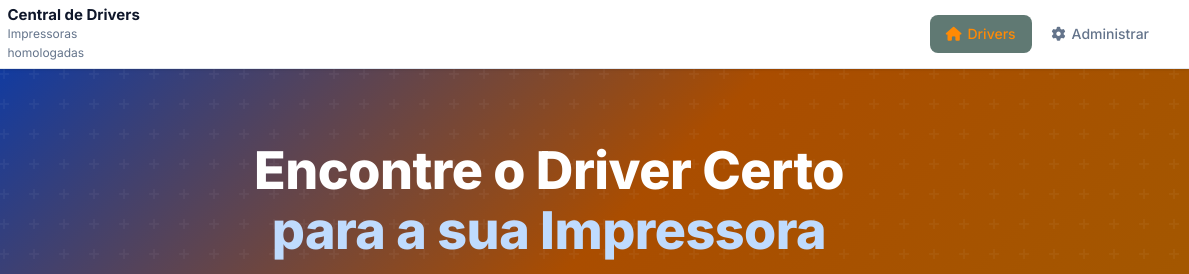
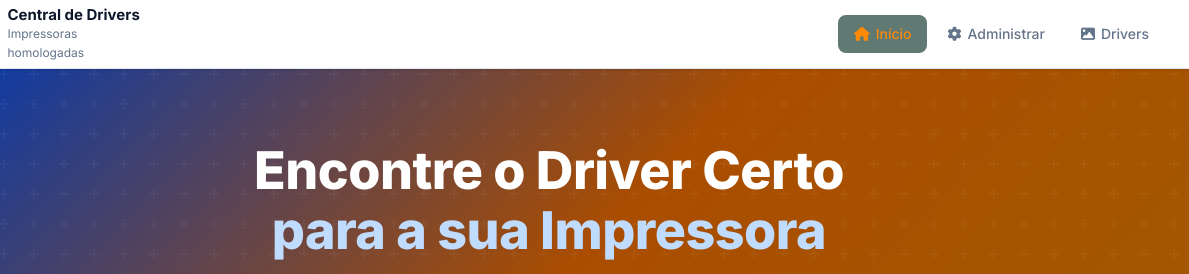
Before and after one commit to Deli-valenga/Portal-driver-impressoras, a website: page impshomo.html in a window 1280 px wide. Shown: the top 274 px of the page, 91-1280 px from the left. Drawn offline with Linux system fonts and the light colour scheme; no server answers.

Commit message:
Index e drivers

```diff
--- a/impshomo.html
+++ b/impshomo.html
@@ -23,8 +23,9 @@
         </div>
       </div>
       <nav class="header-nav">
-        <a href="impshomo.html" class="nav-link active"><i class="fa-solid fa-house"></i> Drivers </a>
+        <a href="index.html" class="nav-link active"><i class="fa-solid fa-house"></i> Início</a>
         <a href="admin.html" class="nav-link"><i class="fa-solid fa-gear"></i> Administrar</a>
+        <a href="impshomo.html" class="nav-link"><i class="fa-solid fa-picture-o"></i> Drivers</a>
       </nav>
     </div>
   </header>
```
Also changed, not shown: admin.html (+1 -0 lines).
